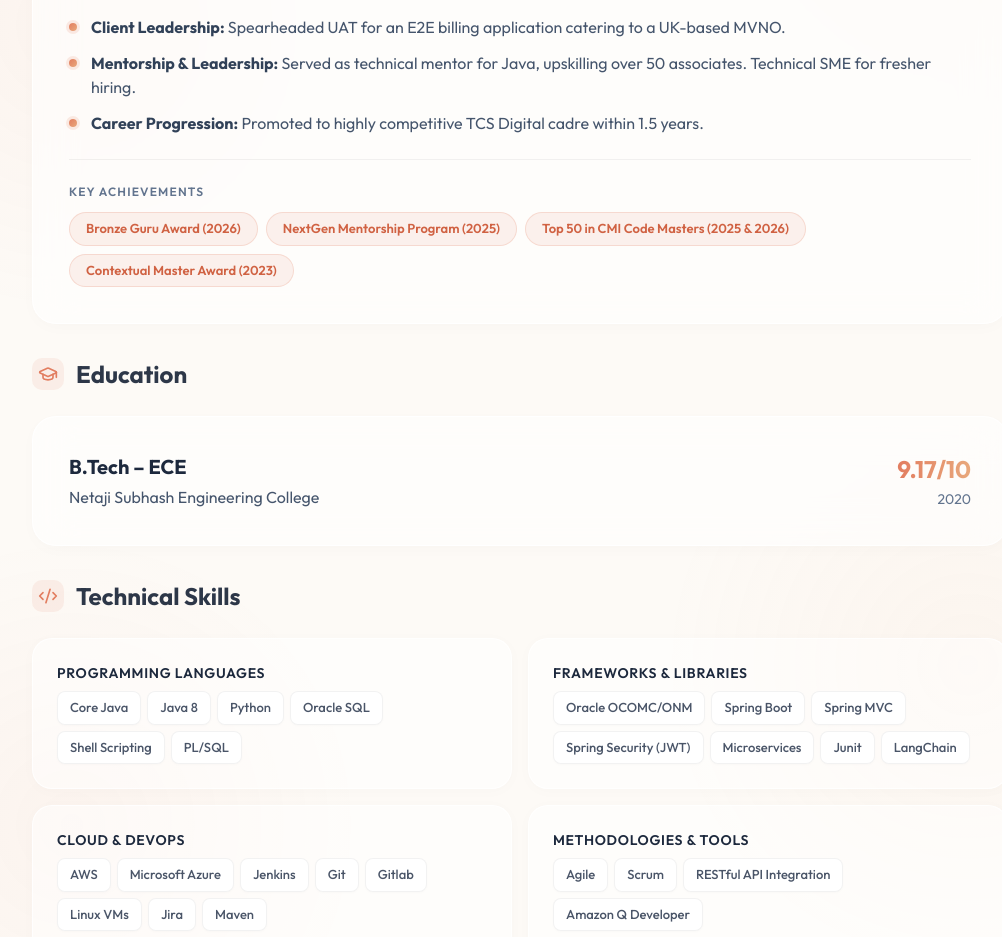
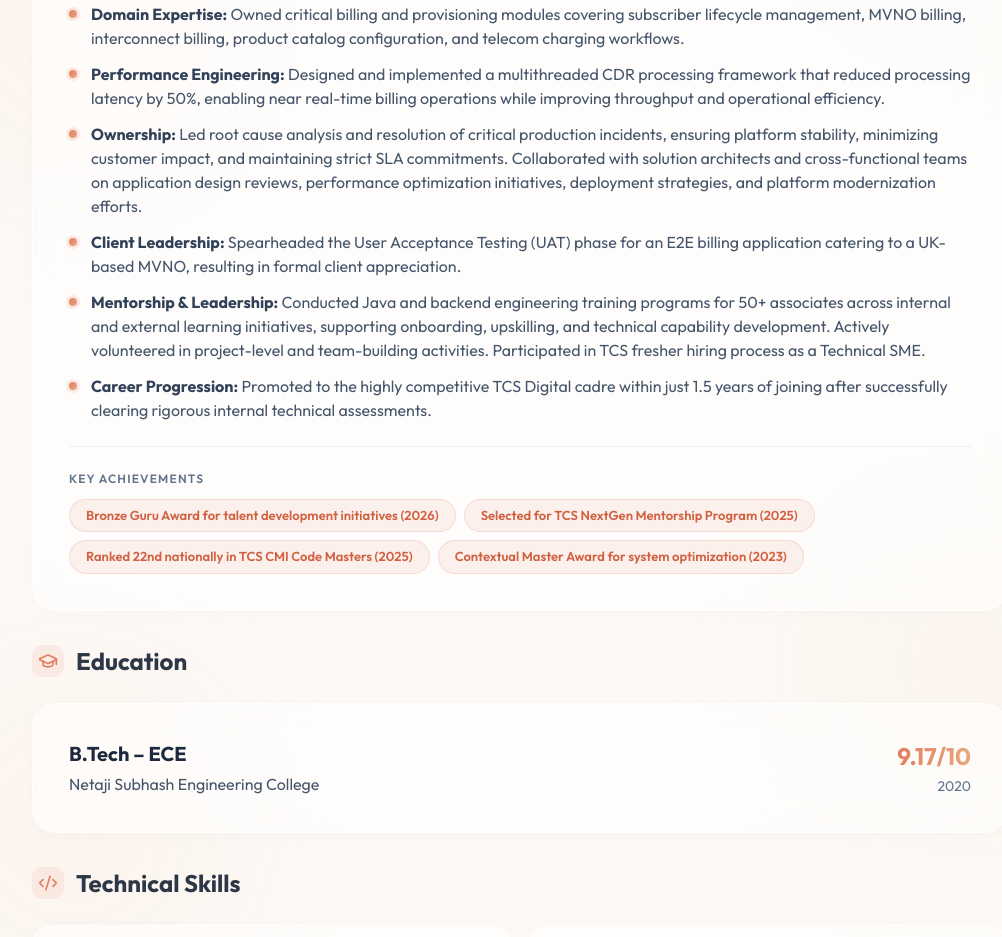
Before and after one commit to imrohit1997/interview_experiences, a Next.js app: page / in a window 1280 px wide. Shown: the part 1175-2112 px from the top of the page, without its empty margins (120-1122 px from the left). Built offline with nearby package versions, Linux system fonts and the light colour scheme; no server answers.

Commit message:
Update CV data with latest content provided by the user

```diff
--- a/src/app/cvData.ts
+++ b/src/app/cvData.ts
@@ -81,7 +81,7 @@ export const cvData: CVData = {
   },
 
   summary:
-    "Senior Backend Engineer with 5+ years of enterprise experience building large-scale, high-availability telecom billing platforms for UK based telecom operators. Specialized in Core Java, Spring Boot, microservices, telecom rating systems, AI/LLM automation pipelines and cloud technologies. Delivered performance improvements across CDR processing systems, led UAT for MVNO billing programs, and mentored 50+ engineers.",
+    "Senior Backend Engineer with 6+ years of experience designing, developing, and operating large-scale telecom billing and subscriber management platforms for leading UK telecom operators. Expertise in Java, Spring Boot, microservices, distributed systems, performance engineering, and cloud technologies. Delivered high-availability solutions processing 100M+ daily CDRs supporting £10M+ revenue streams, reduced critical processing latency by 50%, led UAT initiatives for MVNO billing programs, and contributed to technical mentoring and engineering excellence initiatives.",
 
   experience: [
     {
@@ -93,39 +93,44 @@ export const cvData: CVData = {
         {
           id: "exp-tcs-arch",
           label: "System Architecture & Development",
-          text: "Designed and delivered high-availability E2E telecom billing solutions processing 100M+ daily CDRs, driving ~£20M in revenue.",
+          text: "Designed and developed high-availability telecom billing and subscriber management platforms using Java, Spring Boot, Oracle OCOMC technologies, supporting 20+ MVNOs and processing 100M+ Call Detail Records (CDRs) daily, contributing to revenue streams exceeding ~£10M monthly.",
         },
         {
           id: "exp-tcs-domain",
           label: "Domain Expertise",
-          text: "Managed and optimized MVNO billing, interconnect billing, and complex subscriber provisioning systems.",
+          text: "Owned critical billing and provisioning modules covering subscriber lifecycle management, MVNO billing, interconnect billing, product catalog configuration, and telecom charging workflows.",
         },
         {
           id: "exp-tcs-perf",
           label: "Performance Engineering",
-          text: "Engineered real-time CDR processing utilizing multithreading, reducing processing latency by 50%.",
+          text: "Designed and implemented a multithreaded CDR processing framework that reduced processing latency by 50%, enabling near real-time billing operations while improving throughput and operational efficiency.",
+        },
+        {
+          id: "exp-tcs-ownership",
+          label: "Ownership",
+          text: "Led root cause analysis and resolution of critical production incidents, ensuring platform stability, minimizing customer impact, and maintaining strict SLA commitments. Collaborated with solution architects and cross-functional teams on application design reviews, performance optimization initiatives, deployment strategies, and platform modernization efforts.",
         },
         {
           id: "exp-tcs-client",
           label: "Client Leadership",
-          text: "Spearheaded UAT for an E2E billing application catering to a UK-based MVNO.",
+          text: "Spearheaded the User Acceptance Testing (UAT) phase for an E2E billing application catering to a UK-based MVNO, resulting in formal client appreciation.",
         },
         {
           id: "exp-tcs-mentor",
           label: "Mentorship & Leadership",
-          text: "Served as technical mentor for Java, upskilling over 50 associates. Technical SME for fresher hiring.",
+          text: "Conducted Java and backend engineering training programs for 50+ associates across internal and external learning initiatives, supporting onboarding, upskilling, and technical capability development. Actively volunteered in project-level and team-building activities. Participated in TCS fresher hiring process as a Technical SME.",
         },
         {
           id: "exp-tcs-promo",
           label: "Career Progression",
-          text: "Promoted to highly competitive TCS Digital cadre within 1.5 years.",
+          text: "Promoted to the highly competitive TCS Digital cadre within just 1.5 years of joining after successfully clearing rigorous internal technical assessments.",
         },
       ],
       achievements: [
-        "Bronze Guru Award (2026)",
-        "NextGen Mentorship Program (2025)",
-        "Top 50 in CMI Code Masters (2025 & 2026)",
-        "Contextual Master Award (2023)",
+        "Bronze Guru Award for talent development initiatives (2026)",
+        "Selected for TCS NextGen Mentorship Program (2025)",
+        "Ranked 22nd nationally in TCS CMI Code Masters (2025)",
+        "Contextual Master Award for system optimization (2023)",
       ],
     },
   ],
@@ -141,24 +146,23 @@ export const cvData: CVData = {
   skills: [
     {
       id: "skill-lang",
-      title: "Programming Languages",
+      title: "Programming",
       items: "Core Java, Java 8, Python, Oracle SQL, Shell Scripting, PL/SQL",
     },
     {
       id: "skill-fw",
       title: "Frameworks & Libraries",
-      items:
-        "Oracle OCOMC/ONM, Spring Boot, Spring MVC, Spring Security (JWT), Microservices, Junit, LangChain",
+      items: "Oracle OCOMC/ONM, Spring Boot, Spring MVC, Spring Security (with JWT), Microservices, Junit, TDD",
     },
     {
       id: "skill-cloud",
       title: "Cloud & DevOps",
-      items: "AWS, Microsoft Azure, Jenkins, Git, Gitlab, Linux VMs, Jira, Maven",
+      items: "AWS, Microsoft Azure, Jenkins, Git, Gitlab CI/CD, Linux",
     },
     {
-      id: "skill-method",
-      title: "Methodologies & Tools",
-      items: "Agile, Scrum, RESTful API Integration, Amazon Q Developer",
+      id: "skill-ai",
+      title: "AI & Automation",
+      items: "LangChain, Groq/Gemini API, Claude AI, Amazon Q Developer",
     },
   ],
 
@@ -188,15 +192,15 @@ export const cvData: CVData = {
     },
     {
       id: "proj-trading",
-      name: "LLM-Based Trade Execution Bot for algorithmic trading",
+      name: "LLM-Based Trade Execution Platform",
       bullets: [
         {
           id: "proj-trading-1",
-          text: "Built an AI-powered Python-based algorithmic trading platform utilizing Groq (LLaMA 3.1), Selenium, and AWS EC2 to autonomously parse Telegram trading signals and execute risk-managed multi-leg GTT orders on the Upstox platform.",
+          text: "Developed a Python-based automated trading platform leveraging Groq (LLaMA 3.1), LangChain, Selenium, and AWS EC2 to convert Telegram trading signals into executable Upstox orders.",
         },
         {
           id: "proj-trading-2",
-          text: "Engineered a robust system with automated daily OAuth login via TOTP, a 6-gate risk filter, and a GitHub Actions CI/CD pipeline for zero-touch deployment.",
+          text: "Implemented automated authentication, risk management controls, EMA-based trend filtering, liquidity validation, and CI/CD deployment pipelines using GitHub Actions.",
         },
       ],
     },
@@ -218,34 +222,58 @@ export const cvData: CVData = {
 
   certifications: [
     {
+      id: "cert-ai",
+      icon: "🤖",
+      title: "AI & Agents",
+      desc: "Claude Certified Developer - Foundations (CCDV-F) (2026)",
+    },
+    {
       id: "cert-aws",
-      icon: "📜",
+      icon: "☁️",
       title: "Cloud & Architecture",
       desc: "AWS Certified Solutions Architect - Associate (2025)",
     },
     {
       id: "cert-azure",
-      icon: "📜",
+      icon: "☁️",
       title: "Cloud & AI",
       desc: "Microsoft Certified: Azure Fundamentals (AZ-900) and Azure AI Fundamentals (AI-900) (2024)",
     },
     {
       id: "cert-data",
-      icon: "📜",
+      icon: "📊",
       title: "Data & Process",
       desc: "Certification in Data Analytics by LinkedIn and Microsoft (2024); CSSC Six Sigma White Belt (2023)",
     },
     {
-      id: "cert-sih",
+      id: "cert-honors",
+      icon: "🏆",
+      title: "Academic Honors",
+      desc: "Achieved State-level ranks of 56 and 60 in the Science and Mathematics Olympiad, respectively (2015).",
+    },
+    {
+      id: "cert-training",
+      icon: "🎓",
+      title: "Additional Training",
+      desc: "Udemy certification in Core Java, DevOps, Shell scripting, Spring Boot (2021); NPTEL certification in Python Data Structures/Algorithms (2019).",
+    },
+    {
+      id: "leader-sih",
       icon: "🚀",
       title: "Pre-Screening Evaluator",
-      desc: "Smart India Hackathon (2024 – 2025): Volunteered to rigorously review and evaluate technical solutions.",
+      desc: "Smart India Hackathon (2024 – 2025): Volunteered to rigorously review and evaluate technical solutions submitted by engineering teams nationwide.",
     },
     {
-      id: "cert-placement",
-      icon: "🚀",
+      id: "leader-placement",
+      icon: "👥",
       title: "Placement Representative",
-      desc: "NSEC ECE Department (2019 – 2020): Managed corporate communications and oversaw placement for 120+ students.",
+      desc: "NSEC ECE Department (2019 – 2020): Managed corporate communications and oversaw the placement process for a batch of 120+ students.",
+    },
+    {
+      id: "leader-intern",
+      icon: "✍️",
+      title: "Content Writing Intern",
+      desc: "Connect My Edu (2018): Completed a virtual internship focused on researching, writing, and proofreading articles.",
     },
   ],
 };
```
